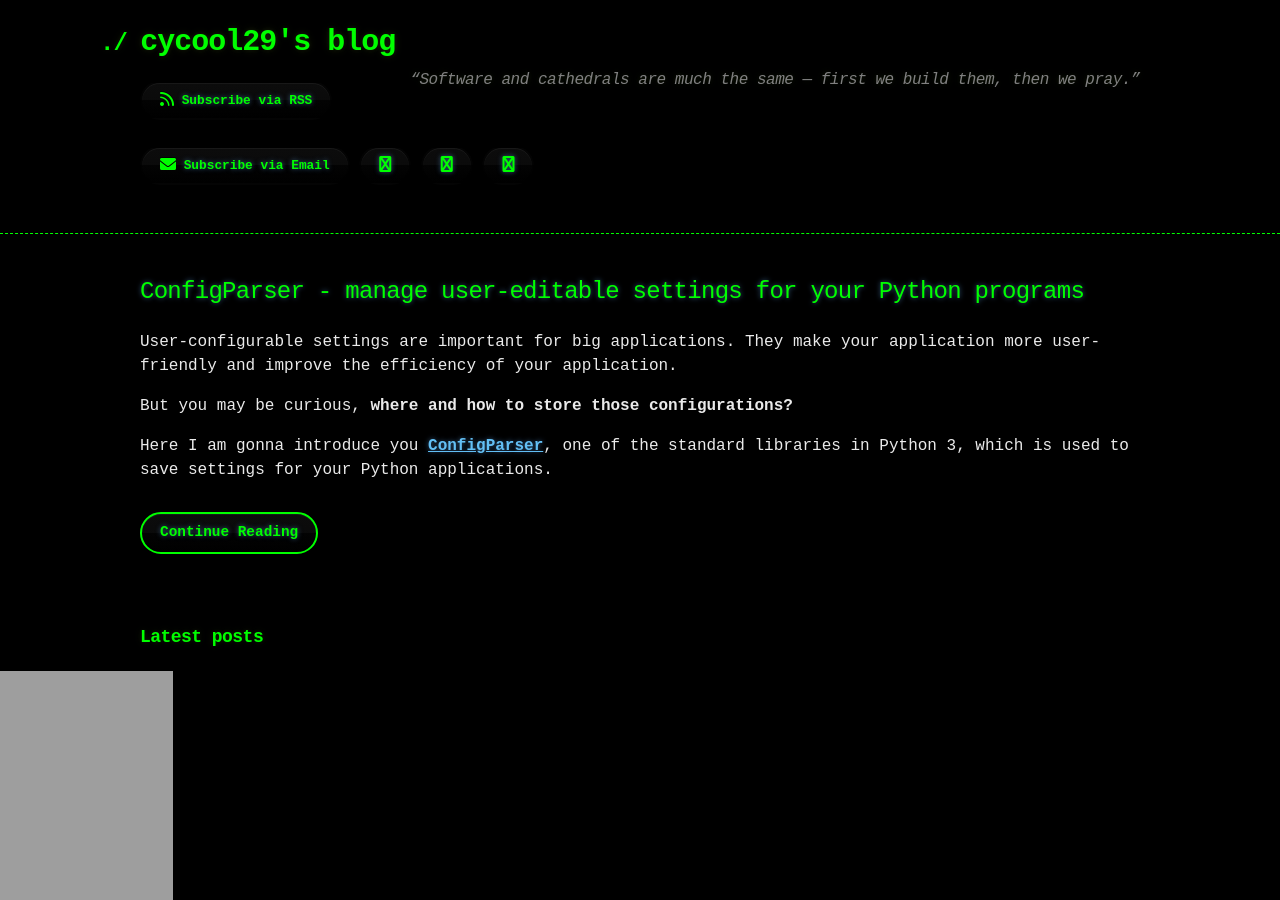
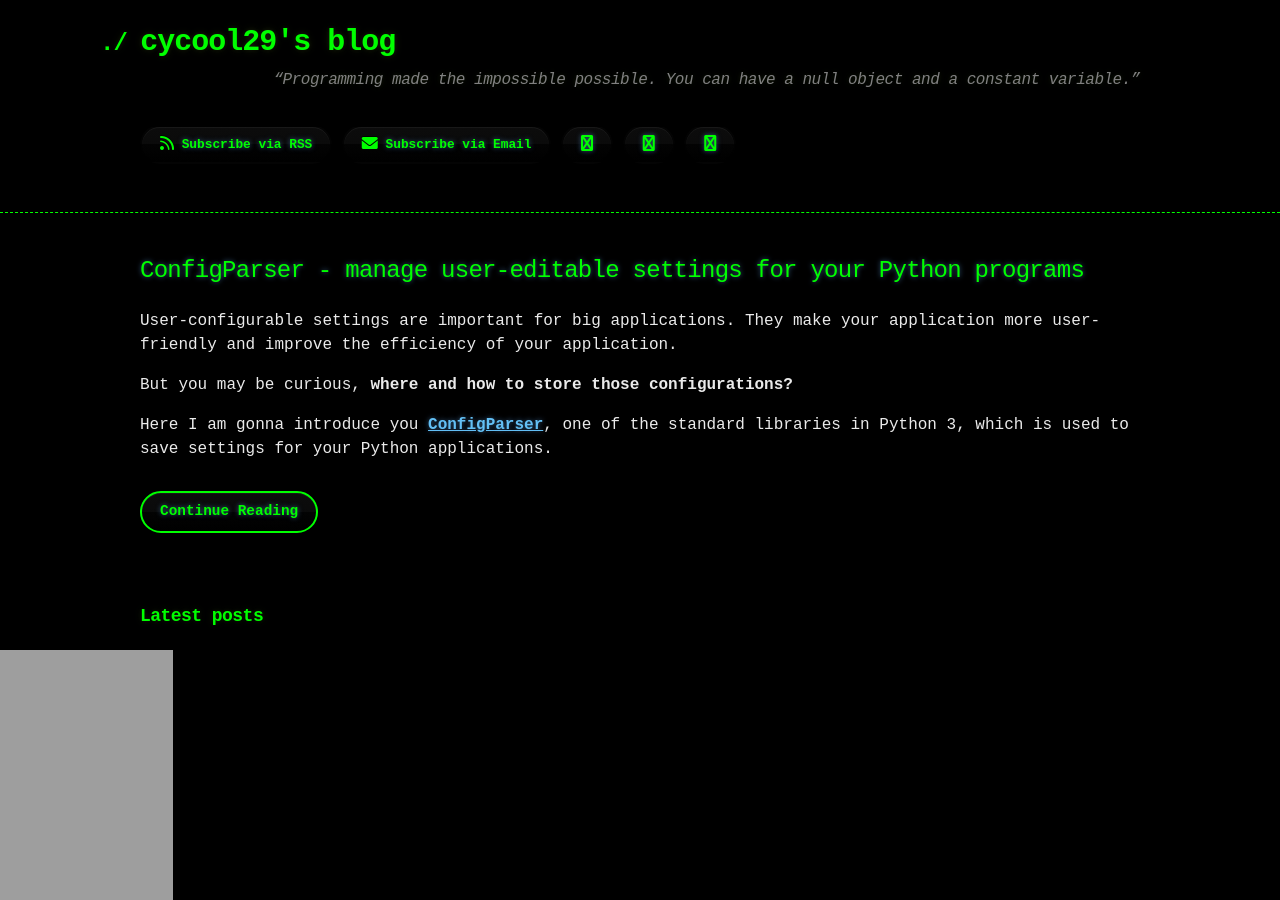
Before and after one commit to cycool29/cycool29.github.io, a Jekyll site: the page built from index.md, in a window 1280 px wide and 900 px high. Built offline with Jekyll 4.4.1, drawn with Linux system fonts in a browser that asks for light colours; a style sheet for code colours, icons or effects is not loaded.

Commit message:
Update quotes

```diff
--- a/_config.yml
+++ b/_config.yml
@@ -1,5 +1,5 @@
 title: cycool29's blog
-description: "“Software and cathedrals are much the same — first we build them, then we pray.” "
+description: "“Programming made the impossible possible. You can have a null object and a constant variable.” "
 author: cycool29
 url: https://cycool29.github.io
 timezone: UTC
```
